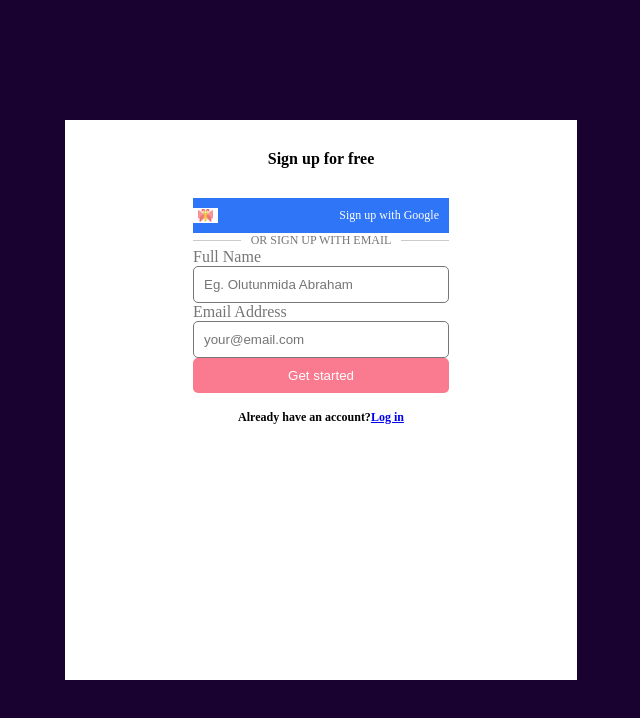
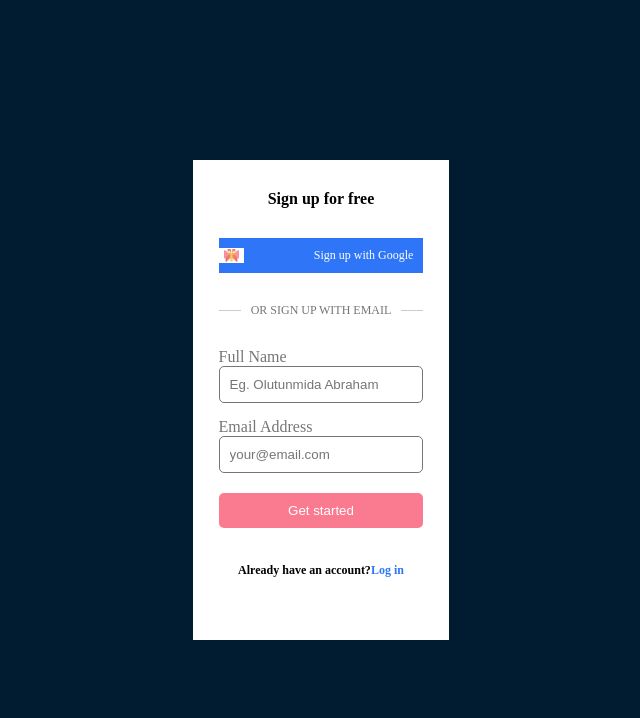
Before and after one commit to DaGameSmith/loginpage1, a plain HTML site: page index.html in a window 1280 px wide. Shown: the whole page, without its empty margins (319-959 px from the left). Drawn offline with Linux system fonts and the light colour scheme.

Commit message:
added some more css to improve the look.

```diff
--- a/index.html
+++ b/index.html
@@ -5,17 +5,23 @@
 <body>
     <div class="darkbg">
         <div class="auth">
+            <div class="container">
                 <div class="signup"><p>Sign up for free</p></div>
                 <div class="google"><a><span class="imgspan"><img src="/img/butterfly.png" /></span> <span class="textspan">Sign up with Google</span></a></div>
                 <div class="divider"><span>OR SIGN UP WITH EMAIL</span></div>
                 <form class="formcontrol">
+                    <div class="formspace1">
                         <label for="fullname">Full Name</label><br />
                         <input type="text" placeholder="Eg. Olutunmida Abraham" id="fullname" name="fullname"><br />
+                    </div>
+                    <div class="formspace2">
                         <label for="emailaddress">Email Address</label><br />
                         <input type="email" placeholder="your@email.com" id="emailaddress" name="emailaddress"><br />
-                <input type="submit" value="Get started">
+                    </div>
+                    <div><input type="submit" value="Get started"></div>
                 </form>
                 <div class="login"><p>Already have an account?<a href="/">Log in</a></p></div>
             </div>
         </div>
+    </div>
 </body>
--- a/styles.css
+++ b/styles.css
@@ -12,7 +12,7 @@ body {
 }
 
 .darkbg {
-    background-color: #190130;
+    background-color: #011c30;
     height: 100%;
     display: flex;
     justify-content: center;
@@ -20,11 +20,17 @@ body {
 }
 
 .auth {
-    width: 40%;
-    min-height: 70%;
-    max-height: 70%;
+    width: 20%;
+    min-height: 60%;
+    max-height: 60%;
     /* margin: auto; */
     background-color: white;
+}
+
+.container {
+    max-width: 80%;
+    margin-right: auto;
+    margin-left: auto;
 }
 
 .signup p {
@@ -37,9 +43,10 @@ body {
 .google {
     background-color: #2e75f8;
     padding: 10px 0;
-    max-width: 50%;
+    /* max-width: 50%;
     margin-right: auto;
-    margin-left: auto;
+    margin-left: auto; */
+    margin-bottom: 30px;
 }
 
 .google a {
@@ -67,8 +74,10 @@ body {
     padding-left: 5px;
 }
 .divider {
-    width: 50%;
-    margin: auto;
+    /* width: 50%;
+    margin-right: auto;
+    margin-left: auto; */
+    margin-bottom: 30px;
     font-weight: 100;
     font-size: 0.75rem;
     color: #767676;
@@ -91,8 +100,10 @@ body {
 }
 
 .formcontrol {
-    width: 50%;
-    margin: auto;
+    /* width: 50%;
+    margin-left: auto;
+    margin-right: auto; */
+    margin-bottom: 30px;
 }
 
 .formcontrol label {
@@ -117,10 +128,23 @@ input[type="submit"] {
     border-radius: 5px;
 }
 
+input[type="submit"]:hover {
+    color: #fa7a90;
+    background-color: white;
+    border: 1px solid #fa7a90;
+}
+
+.formspace1 {
+    margin-bottom: 15px;
+}
+
+.formspace2 {
+    margin-bottom: 20px;
+}
 
 .login {
-    width: 50%;
-    margin: auto;
+    /* width: 50%;
+    margin: auto; */
     padding: 5px;
     font-weight: 900;
     font-size: 0.75rem;
@@ -128,4 +152,14 @@ input[type="submit"] {
 
 .login p {
     text-align: center;
+    margin: 0;
 }
+
+.login p a {
+    color: #2e75f8;
+    text-decoration: none;
+}
+
+.login p a:hover {
+    text-decoration: underline;
+}
```
Lines whose indentation alone changed are shown as unchanged.
